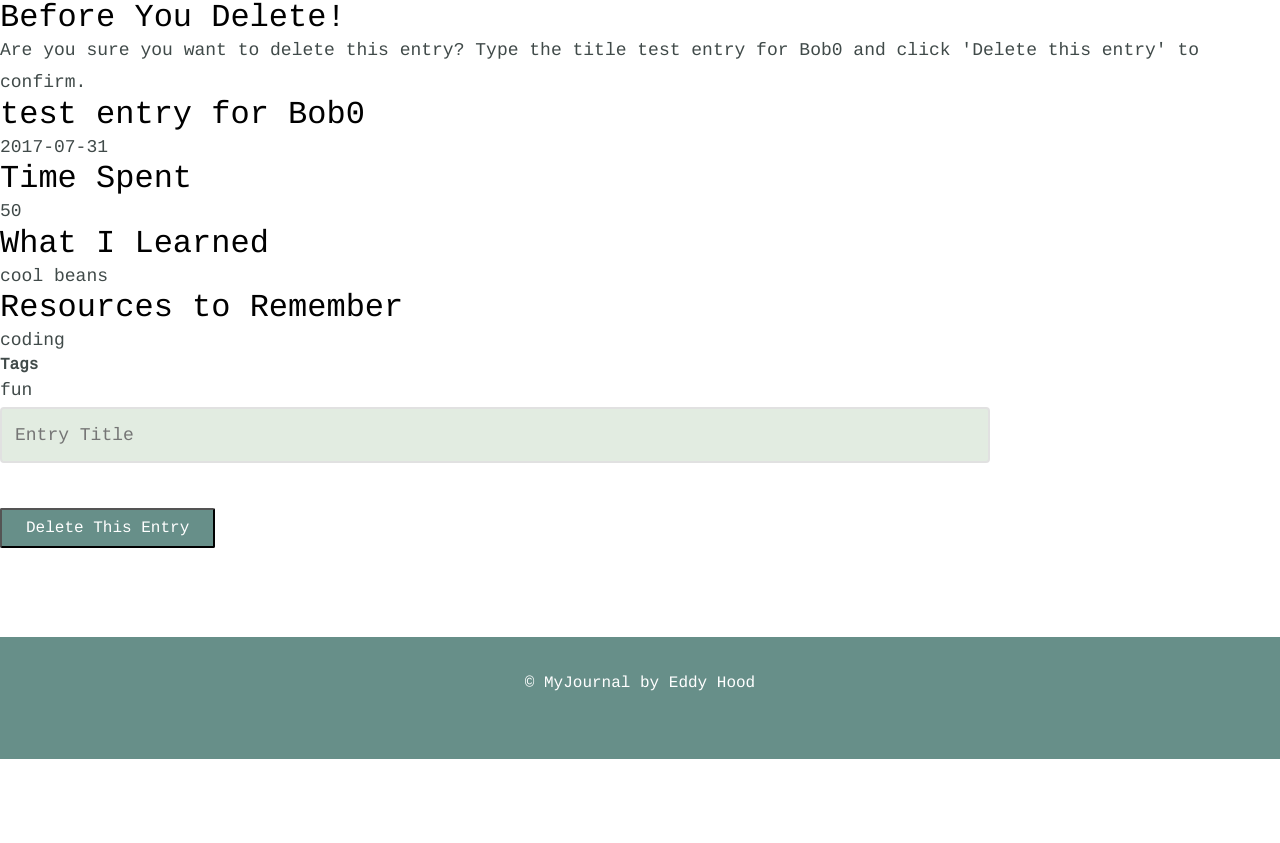
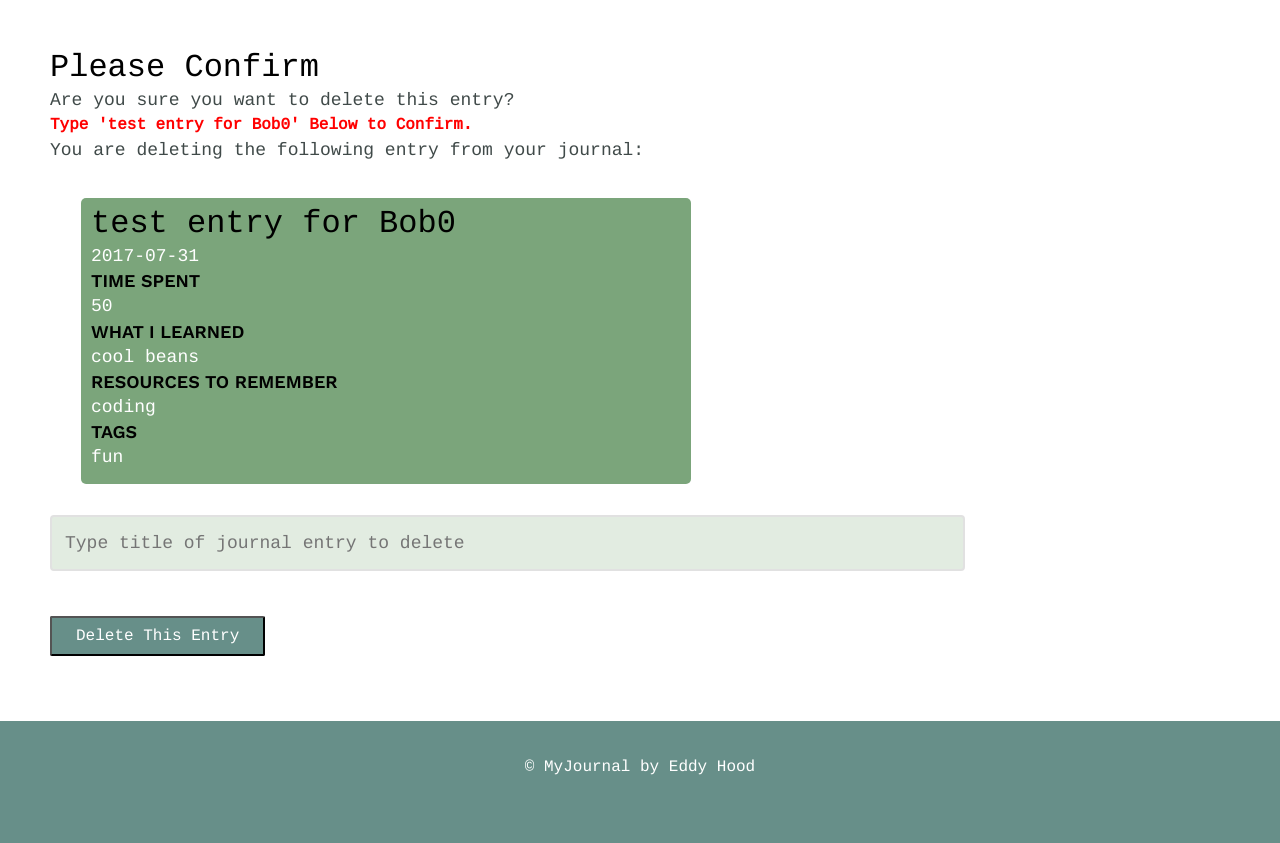
Before and after one commit to eddyhood/project_5, a Flask app: a page that uses project/templates/delete.html in a window 1280 px wide. Shown: the part 93-936 px from the top of the page. Before the commit the page ends 852 px from the top, so only its background shows below. Run offline with Flask 2, Linux system fonts and the light colour scheme; a user stored in the database is signed in; data comes from the database, SQL or seed files in the repository; both versions use the stored data as it was after the commit; some libraries are stand-ins or nearby versions.

Commit message:
Final commit

```diff
--- a/project/config.py
+++ b/project/config.py
@@ -1,4 +1,4 @@
-#default config
+# default config
 class BaseConfig(object):
     DEBUG = False
     SECRET_KEY = 'alkjwrew/wt,-40[-q34pok34/2;;1120i;434//.,-20391`!!'
--- a/project/forms.py
+++ b/project/forms.py
@@ -1,7 +1,8 @@
 from flask_wtf import FlaskForm
 from wtforms import (StringField, PasswordField, DateField, IntegerField,
                      TextAreaField)
-from wtforms.validators import DataRequired, Email, Regexp, Length, EqualTo, InputRequired
+from wtforms.validators import (DataRequired, Email, Regexp, Length,
+                                EqualTo, InputRequired)
 
 import models
 
@@ -9,73 +10,62 @@ import models
 def name_exists(form, field):
     """Make sure that someone doesn't register with an existing username"""
     if models.User.select().where(models.User.username == field.data).exists():
-        raise ValidationError('User with that username already exists.')
+        raise ValueError('User with that username already exists.')
 
 
 def email_exists(form, field):
     """Make sure that someone doesn't register with an existing username"""
     if models.User.select().where(models.User.email == field.data).exists():
-        raise ValidationError('User with that email already exists.')
+        raise ValueError('User with that email already exists.')
 
 
 class RegisterForm(FlaskForm):
     username = StringField(
-                    'Username',
-                    validators=[
-                        DataRequired(),
-                        Regexp(
-                            r'^[a-zA-Z0-9_]+$',
-                            message=('Username can be letters, numbers, and _')
-                            ), name_exists
-                    ]
-               )
-
+        'Username',
+        validators=[
+            DataRequired(),
+            Regexp(r'^[a-zA-Z0-9_]+$',
+                   message=('Letters, numbers, and _ only')), name_exists])
     email = StringField(
-                'Email',
-                validators=[
-                    DataRequired(),
-                    Email(),
-                    email_exists
-                ]
-            )
-
+        'Email',
+        validators=[DataRequired(), Email(), email_exists])
     password1 = PasswordField(
-                    'Password',
-                    validators=[
-                        DataRequired(),
-                        Length(min=7,
-                               message='Password must be 7+ characters'),
-                        EqualTo('password2', message='Passwords must match.')
-                    ]
-                )
-
+        'Password',
+        validators=[
+            DataRequired(),
+            Length(min=7,
+                   message='Password must be 7+ characters'),
+            EqualTo('password2', message='Passwords must match.')])
     password2 = PasswordField(
-                    'Confirm Password',
-                    validators=[
-                    DataRequired()
-                    ]
-                )
+        'Confirm Password',
+        validators=[
+            DataRequired()])
 
 
 class LogInForm(FlaskForm):
-    username = StringField('Username', validators=[DataRequired(), ])
+    username = StringField('Username', validators=[DataRequired()])
     password = PasswordField('Password', validators=[DataRequired()])
 
 
 class AddEntryForm(FlaskForm):
     title = StringField('Title', validators=[DataRequired()])
+
     date = DateField(
-                     'Date as MM/DD/YYYY',
-                     validators=[
-                     DataRequired(message='Enter the date as MM/DD/YYYY')],
-                     format='%m/%d/%Y'
-                     )
-    time = IntegerField('Time Spent', validators=[DataRequired(
-        message='Enter a number value only for time spent')])
+       'Date as MM/DD/YYYY',
+       validators=[
+           DataRequired(message='Enter the date as MM/DD/YYYY')],
+           format='%m/%d/%Y')
+
+    time = IntegerField(
+        'Time Spent',
+        validators=[
+        DataRequired(message='Enter a number value only for time spent')])
+
     entry = TextAreaField('What You Learned', validators=[DataRequired()])
     resources = TextAreaField('Resources to Remember')
     tag = StringField('Tag')
 
 
 class DeleteEntryForm(FlaskForm):
-    confirm_message = StringField('Entry Title',validators=[DataRequired()])
+    confirm_message = StringField('Type title of journal entry to delete',
+                                  validators=[DataRequired()])
--- a/project/journalist.py
+++ b/project/journalist.py
@@ -1,11 +1,10 @@
 from datetime import datetime
 
-from flask import (Flask, g, render_template, flash, redirect, url_for, abort)
+from flask import Flask, g, render_template, flash, redirect, url_for, abort
 from flask_bcrypt import Bcrypt, check_password_hash
 from flask_login import (LoginManager, login_user, logout_user,
                          login_required, current_user)
 from flask_wtf.csrf import CSRFProtect
-
 
 import forms
 import models
@@ -24,8 +23,9 @@ csrf =CSRFProtect(app)
 login_manager =LoginManager()
 login_manager.init_app(app)
 login_manager.login_view = 'login'
+@login_manager.user_loader
 
-@login_manager.user_loader
+
 def load_user(userid):
     """This funcion is what we use to find users."""
     try:
@@ -44,13 +44,15 @@ def before_request():
 
 @app.teardown_request
 def teardown_request(exception):
-    """Close down the database connection at the end of each request or error"""
+    """Close the database connection at the end of each request or error"""
     db =getattr(g, 'db', None)
     if db is not None:
         db.close()
 
+
 @app.route('/')
 def index():
+    """Renders the homepage"""
     return render_template('index.html')
 
 
@@ -118,7 +120,8 @@ def add_entry():
 @login_required
 def entries():
     """List view of all entries"""
-    entries = models.Journal.select().limit(7)
+    user = g.user._get_current_object()
+    entries = models.Journal.select().where(models.Journal.user == user).limit(7)
     return render_template('entries.html', entries=entries)
 
 
@@ -154,6 +157,7 @@ def edit(entry_title):
 @app.route('/entries/delete/<entry_title>', methods=('GET', 'POST'))
 @login_required
 def delete(entry_title):
+    """Allows a user to delete an entry"""
     entry = models.Journal.get(models.Journal.title == entry_title)
     form = forms.DeleteEntryForm()
     if form.validate_on_submit():
@@ -169,6 +173,7 @@ def delete(entry_title):
 @app.route('/entries/tag/<tag>')
 @login_required
 def tagview(tag):
+    """Shows all entries for a given tag"""
     get_entries = models.Journal.select().where(models.Journal.tag == tag)
     return render_template('taged.html', entries=get_entries)
 
--- a/project/models.py
+++ b/project/models.py
@@ -21,6 +21,7 @@ class User(UserMixin, Model):
 
     @classmethod
     def create_user(cls, username, email, password):
+        """Creates a user and hashes the password"""
         try:
             with DATABASE.transaction():
                 cls.create(
@@ -49,6 +50,7 @@ class Journal(Model):
 
 
 def initialize():
+    """Initializes the database, creates the tables, and closes the db."""
     DATABASE.connect()
     DATABASE.create_tables([User, Journal], safe=True)
     DATABASE.close()
--- a/project/static/css/site.css
+++ b/project/static/css/site.css
@@ -49,7 +49,7 @@ a {
 	color: #78a571;
 }
 .flash{
-	background-color: #678F89;
+	background-color: #d2a34f;
 	padding: 15px;
 	text-align: center;
 	color: #FFFFFF;
@@ -156,7 +156,14 @@ ul li a {
 .center{
 	text-align: center;
 }
-
+.delete-box{
+	margin: 31px;
+	width: calc(50%);
+	background-color: #7ba57b;
+	color: #FFFFFF;
+	border-radius: 5px;
+	padding: 10px;
+}
 
 /* ==========================================================================
    Page Styles
--- a/project/templates/delete.html
+++ b/project/templates/delete.html
@@ -1,25 +1,34 @@
-{% extends "entries.html" %}
+{% extends "layout.html" %}
 
 {% block content %}
-    <h2>Before You Delete!</h2>
-        <p>Are you sure you want to delete this entry?  Type the title
-        {{entry.title}} and click 'Delete this entry' to confirm.</p>
+    <section>
+        <h2>Please Confirm</h2>
+        <div>
+            <p>Are you sure you want to delete this entry?</p>
+            <h4 style="color: red;"> Type '{{entry.title}}' Below to Confirm.</h4>
+            <p>You are deleting the following entry from your journal:</p>
+        </div>
+            <div class="delete-box">
                 <h2>{{ entry.title }}</h2>
                 <p>{{ entry.date }}</p>
-        <h2>Time Spent</h2>
+                <h3>Time Spent</h3>
                 <p>{{ entry.time }}</p>
-        <h2>What I Learned</h2>
+                <h3>What I Learned</h3>
                 <p>{{ entry.entry }}</p>
-        <h2>Resources to Remember</h2>
+                <h3>Resources to Remember</h3>
                 <p>{{ entry.resources }}</p>
-        <h4>Tags</h4>
+                <h3>Tags</h3>
                 <p>{{ entry.tag }}</p>
+            </div>
+        <div>
             {% from 'macros.html' import render_field %}
             <form method='POST' action=''>
                 {{ form.csrf_token }}
                 {% for field in form %}
                     {{ render_field(field) }}
                 {% endfor %}
-        <button type="submit" id="submit">Delete This Entry</button>
+                <button type="submit" id="submit" class="delete">Delete This Entry</button>
             </form>
+        </div>
+    </section>
 {% endblock%}
--- a/project/templates/edit.html
+++ b/project/templates/edit.html
@@ -4,7 +4,7 @@
             <div class="container">
                 <div class="edit-entry">
                     <h2>Edit Your Journal Entry</h2>
-                    <p>Make your changes & click 'Save Entry'</p>
+                    <p>Make your changes and click 'Save Entry'</p>
                     {% from 'macros.html' import render_field %}
                         <form method='POST' action=''>
                             {{ form.csrf_token }}
--- a/project/templates/index.html
+++ b/project/templates/index.html
@@ -1,7 +1,7 @@
 {% extends "layout.html" %}
 {% block content %}
     {% if current_user.is_authenticated %}
-        <h1 class="center">Welcome {{current_user.username}}</h1>
+        <h1 class="center">{{current_user.username}}'s Journal</h1>
     {% else %}
         <h1 class="center">Welcome Future Journalist!</h1>
     {% endif %}
--- a/project/templates/layout.html
+++ b/project/templates/layout.html
@@ -7,8 +7,8 @@
         <link href="https://fonts.googleapis.com/css?family=Cousine:400" rel="stylesheet" type="text/css">
         <link href="https://fonts.googleapis.com/css?family=Work+Sans:600" rel="stylesheet" type="text/css">
         <link href="https://fonts.googleapis.com/icon?family=Material+Icons" rel="stylesheet">
-        <link rel="stylesheet" href="static/css/normalize.css">
-        <link rel="stylesheet" href="static/css/site.css">
+        <link rel="stylesheet" href="{{url_for('static', filename='css/normalize.css')}}">
+        <link rel="stylesheet" href="{{url_for('static', filename='css/site.css')}}">
     </head>
     <body>
         <div class="content">
--- a/project/tests.py
+++ b/project/tests.py
@@ -38,7 +38,7 @@ class TemplatesTestCase(unittest.TestCase):
 
     def test_add_entry_render(self):
         response = self.tester.get('/entry', content_type='html/text')
-        self.assertTrue(b'Add a New Journal Entry!' in response.data)
+        self.assertIn(b'Add a New Journal Entry!', response.data)
 
 
 class FormsTestCase(unittest.TestCase):
@@ -157,7 +157,7 @@ class JournalEntryTestCase(unittest.TestCase):
 
     def cleanUp(self):
         """Deletes entry added to db and logs out user."""
-        get_entry = Journal.get(Journal.title == 'FakeJournalEntry')
+        get_entry = Journal.select().where(Journal.title == 'FakeJournalEntry')
         get_entry.delete_instance()
         logout_user = self.tester.get('/logout', follow_redirects=True)
 
```
Also changed, not shown: project/templates/detail.html (+5 -4 lines), project/templates/taged.html (+16 -15 lines), project/journal.db, 1 other file. Lines whose indentation alone changed are shown as unchanged.
